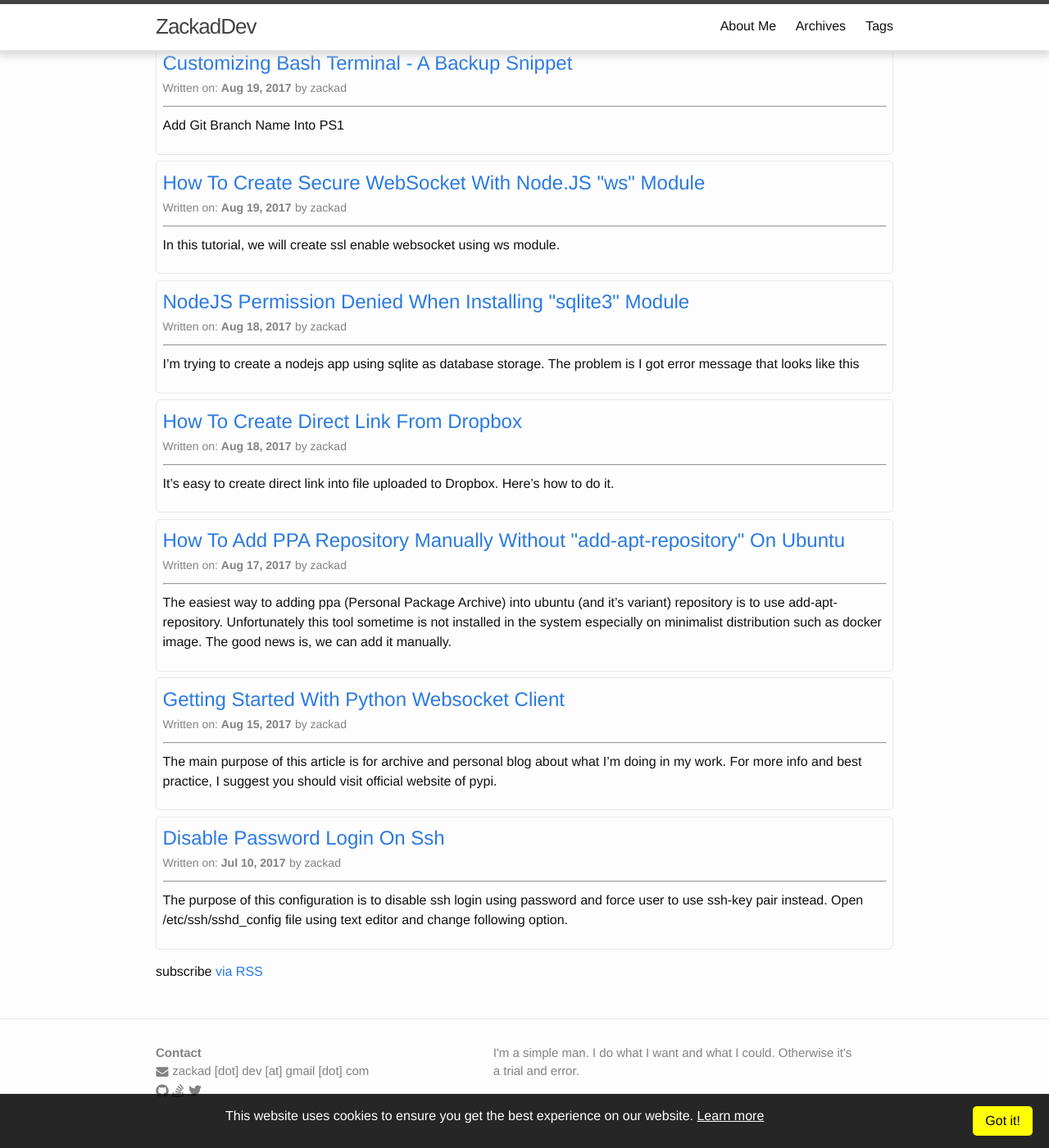
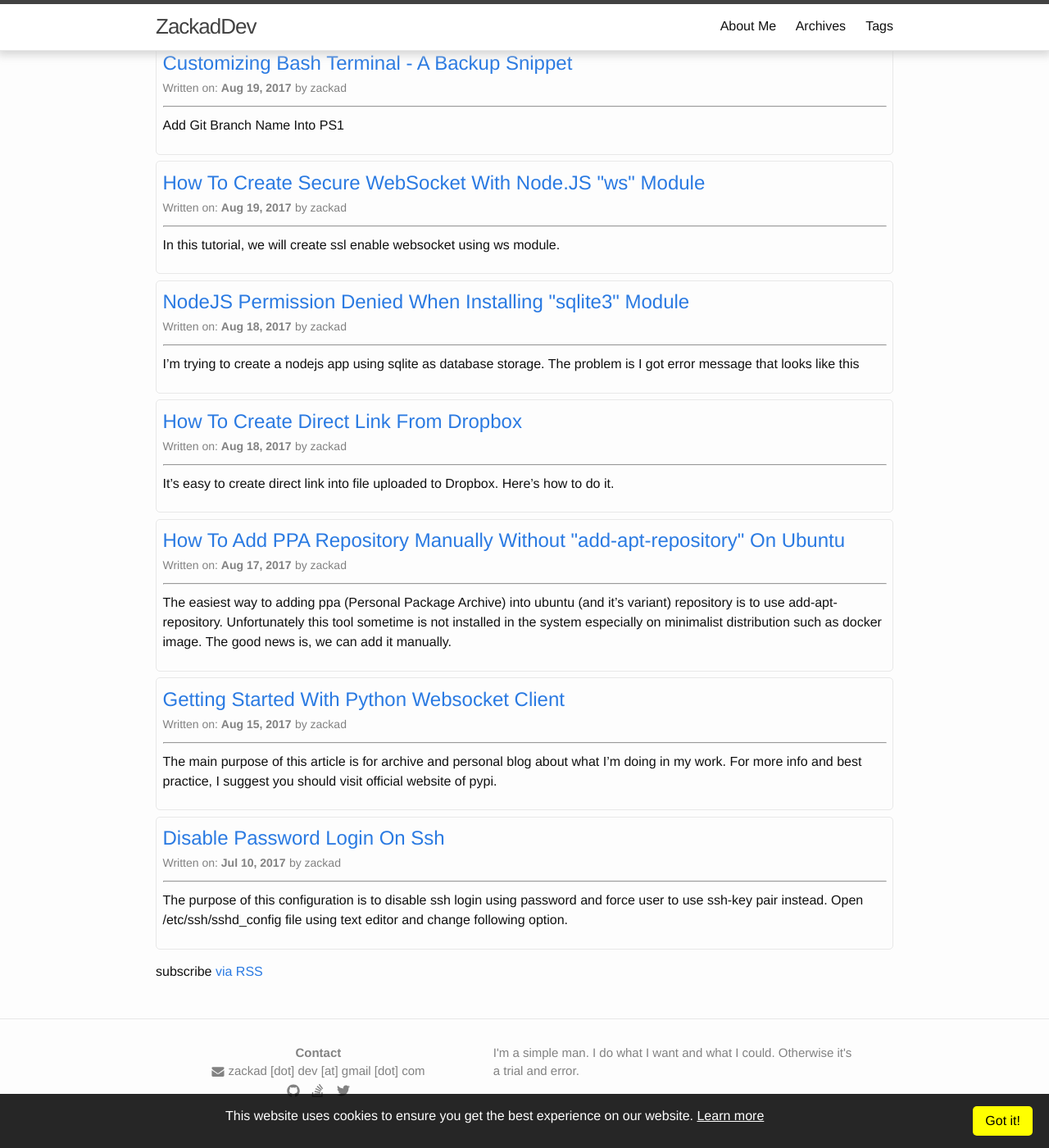
Before and after one commit to zackad/blog-src, a Jekyll site: the page built from index.md, in a window 1280 px wide and 1400 px high, scrolled down 2498 px. Shown: the whole window at 82% size. Built offline with Jekyll 4.4.1, drawn with Linux system fonts in a browser that asks for light colours.

Commit message:
contact info text alignment

```diff
--- a/_sass/minima/_footer.scss
+++ b/_sass/minima/_footer.scss
@@ -12,8 +12,14 @@
 }
 
 .contact-list {
+  text-align: center;
   list-style: none;
   margin-left: 0;
+}
+
+.contact-list .icons a {
+  text-decoration: none;
+  margin: 5px;
 }
 
 .footer-col-wrapper {
```
